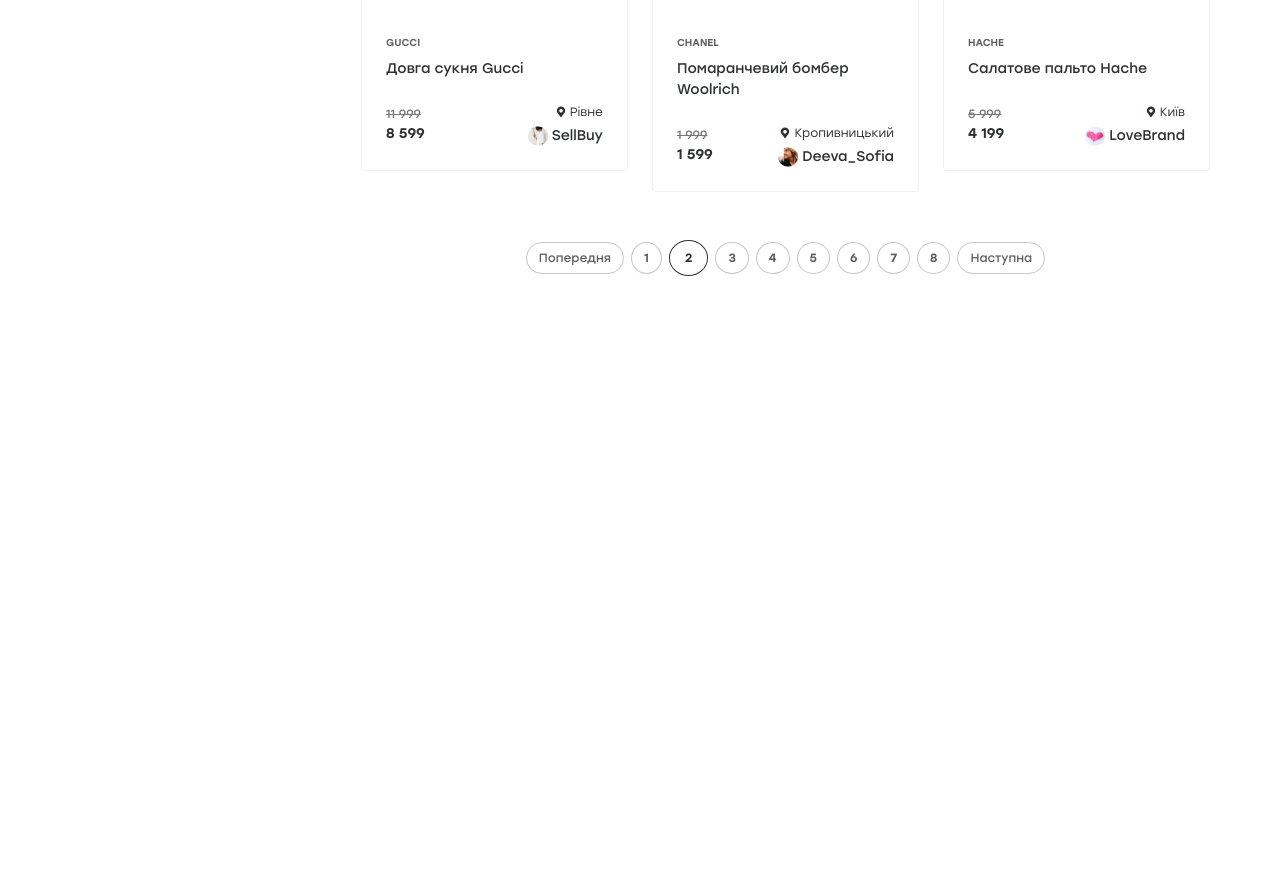
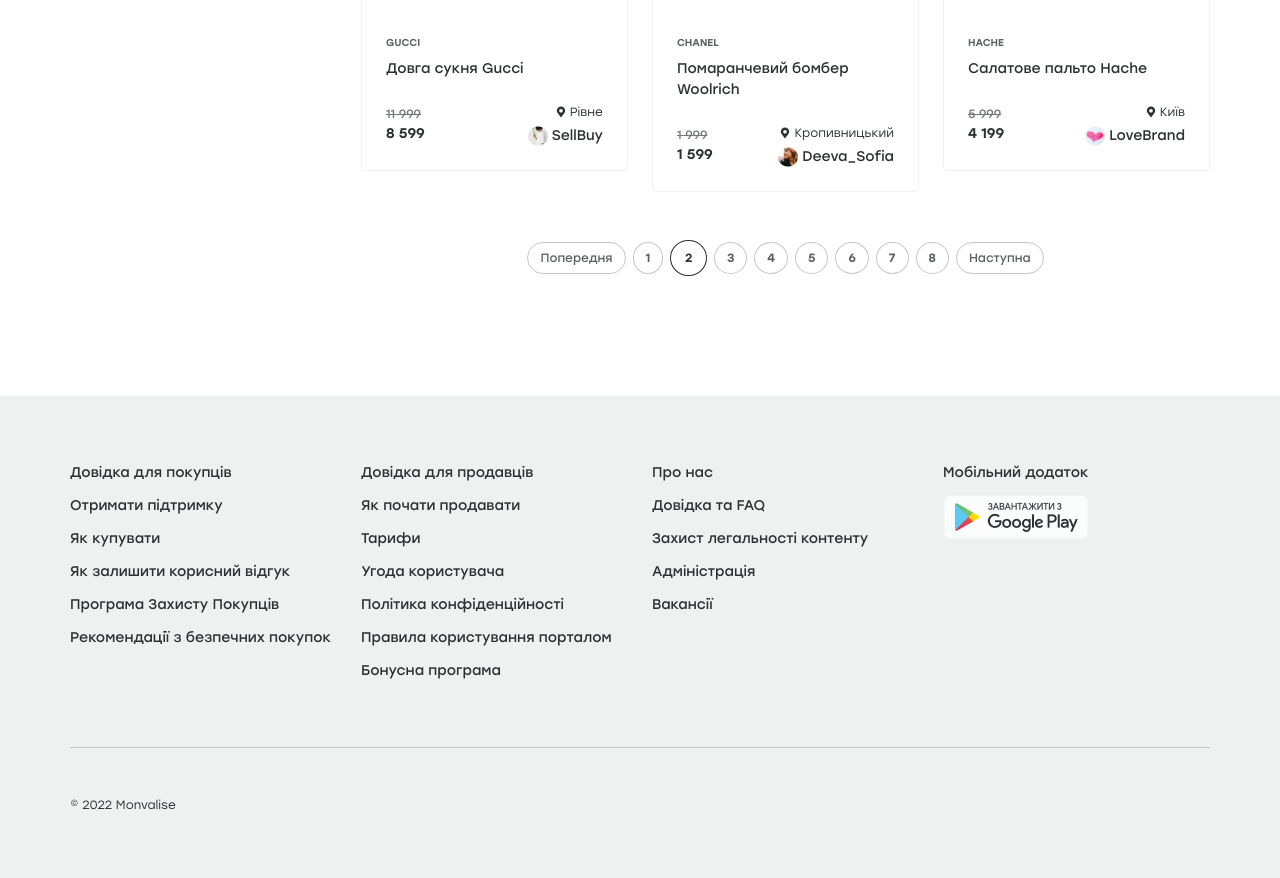
Before and after one commit to Roman911/test_task_GeekGroup, a website built with webpack: page src/index.html in a window 1280 px wide. Shown: the part 1778-2656 px from the top of the page. Before the commit the page ends 2078 px from the top, so only its background shows below. Built offline with nearby package versions, Linux system fonts and the light colour scheme; files whose address does not match are found by name.

Commit message:
Create footer

```diff
--- a/src/index.html
+++ b/src/index.html
@@ -198,7 +198,7 @@
         </nav>
       </div>
     </header>
-    <section class="main container px-0 pt-2">
+    <section class="main container px-0 pt-2 pb-5">
       <nav class="mt-4" aria-label="breadcrumb">
         <ol class="breadcrumb">
           <li class="breadcrumb-item my-fs-12">
@@ -642,7 +642,7 @@
             </div>
           </div>
         </div>
-        <div class="col-9">
+        <div class="col-9 mb-5">
           <div class="row row-cols-1 row-cols-sm-2 row-cols-md-3">
             <div class="col">
               <div
@@ -1321,6 +1321,56 @@
         </div>
       </div>
     </section>
-    <foter> </foter>
+    <footer>
+      <div class="container wrap my-fs-14 py-5 px-0">
+        <div class="row py-3">
+          <div class="col-3 vstack gap-2">
+            <a class="text-decoration-none" href="#">Довідка для покупців</a>
+            <a class="text-decoration-none" href="#">Отримати підтримку</a>
+            <a class="text-decoration-none" href="#">Як купувати</a>
+            <a class="text-decoration-none" href="#"
+              >Як залишити корисний відгук</a
+            >
+            <a class="text-decoration-none" href="#"
+              >Програма Захисту Покупців</a
+            >
+            <a class="text-decoration-none" href="#"
+              >Рекомендації з безпечних покупок</a
+            >
+          </div>
+          <div class="col-3 vstack gap-2">
+            <a class="text-decoration-none" href="#">Довідка для продавців</a>
+            <a class="text-decoration-none" href="#">Як почати продавати</a>
+            <a class="text-decoration-none" href="#">Тарифи</a>
+            <a class="text-decoration-none" href="#">Угода користувача</a>
+            <a class="text-decoration-none" href="#"
+              >Політика конфіденційності</a
+            >
+            <a class="text-decoration-none" href="#"
+              >Правила користування порталом</a
+            >
+            <a class="text-decoration-none" href="#">Бонусна програма</a>
+          </div>
+          <div class="col-3 vstack gap-2">
+            <a class="text-decoration-none" href="#">Про нас</a>
+            <a class="text-decoration-none" href="#">Довідка та FAQ</a>
+            <a class="text-decoration-none" href="#"
+              >Захист легальності контенту</a
+            >
+            <a class="text-decoration-none" href="#">Адміністрація</a>
+            <a class="text-decoration-none" href="#">Вакансії</a>
+          </div>
+          <div class="col-3 vstack gap-2">
+            <a class="text-decoration-none" href="#">Мобільний додаток</a>
+            <a href="#">
+              <img src="./images/google-play.png" alt="google play icon" />
+            </a>
+          </div>
+        </div>
+      </div>
+      <div class="container py-5 px-0">
+        <p class="my-fs-12 ff-sb">© 2022 Monvalise</p>
+      </div>
+    </footer>
   </body>
 </html>
--- /dev/null
+++ b/src/styles/_footer.scss
@@ -0,0 +1,16 @@
+@import "/src/styles/variabels";
+
+footer {
+  background-color: $gray;
+  .wrap {
+    border-bottom: 1px solid #c4c7c7;
+    a {
+      padding-top: 2px;
+      padding-bottom: 2px;
+      transition: 250ms;
+      &:hover {
+        opacity: 0.8;
+      }
+    }
+  }
+}
--- a/src/styles/_main-section.scss
+++ b/src/styles/_main-section.scss
@@ -28,7 +28,7 @@
         &.active {
           a {
             background-color: #fff;
-            padding: 0.5rem 0.95rem;
+            padding: 0.5rem 0.85rem;
             color: $primary;
             border-color: $primary;
           }
--- a/src/styles/index.scss
+++ b/src/styles/index.scss
@@ -1,5 +1,6 @@
 @use "base";
 @use "card";
+@use "footer";
 @use "fonts";
 @use "header";
 @use "main-section";
```
Also changed, not shown: src/images/google-play.png (added).
